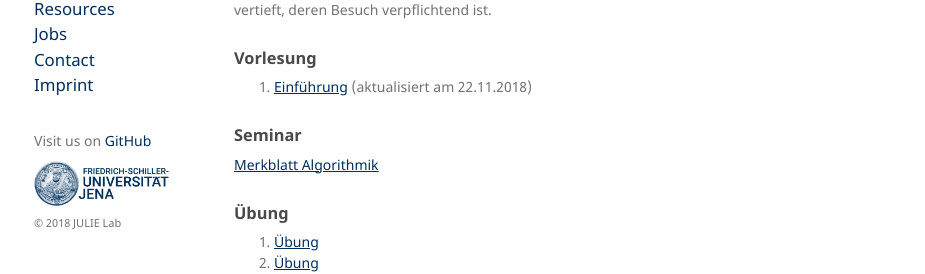
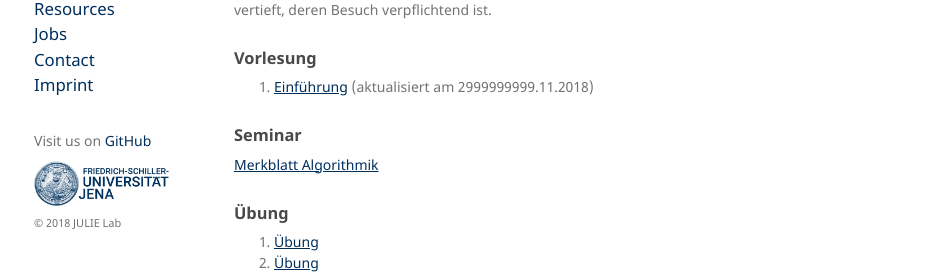
Before and after one commit to JULIELab/JULIELab.github.io, a Jekyll site: the page built from Courses/Computerlinguistik+Sprachtechnologie.md, in a window 1280 px wide. Shown: the part 298-572 px from the top of the page, without its empty margins (176-1101 px from the left). Built offline with Jekyll 4.4.1, drawn with Linux system fonts in a browser that asks for light colours.

Commit message:
updated slides CLST

```diff
--- a/Courses/Computerlinguistik+Sprachtechnologie.md
+++ b/Courses/Computerlinguistik+Sprachtechnologie.md
@@ -8,7 +8,7 @@
 In der Vorlesung werden einerseits methodische Grundlagen der Computerlinguistik vermittelt mit Schwerpunkten im Bereich der lexikalisch-morphologischen, syntaktischen und semantischen Analytik. Darüber hinaus werden sprachtechnologische Anwendungen natürlichsprachlicher Systeme, die auf diesen Methoden aufbauen, betrachtet. Hierzu zählen Systeme zur inhaltlichen Dokumentensuche (Information Retrieval), Informationsextraktion, Fragebeantwortung, Textzusammenfassung oder maschinellen Übersetzung. Die Inhalte der Vorlesung werden durch die Bearbeitung von Übungsblättern und die Diskussion von Lösungen in der Übung zur Vorlesung vertieft, deren Besuch verpflichtend ist.
 
 ### Vorlesung
-1. [Einführung](/downloads/teaching/ws201819/clst/01_Intro.pdf) (aktualisiert am 22.11.2018)
+1. [Einführung](/downloads/teaching/ws201819/clst/01_Intro.pdf) (aktualisiert am 2999999999.11.2018)
 
 ### Seminar
 [Merkblatt Algorithmik](/downloads/teaching/ws201819/clst/algorithmen_LM.pdf)
```
Also changed, not shown: 1 other file.
